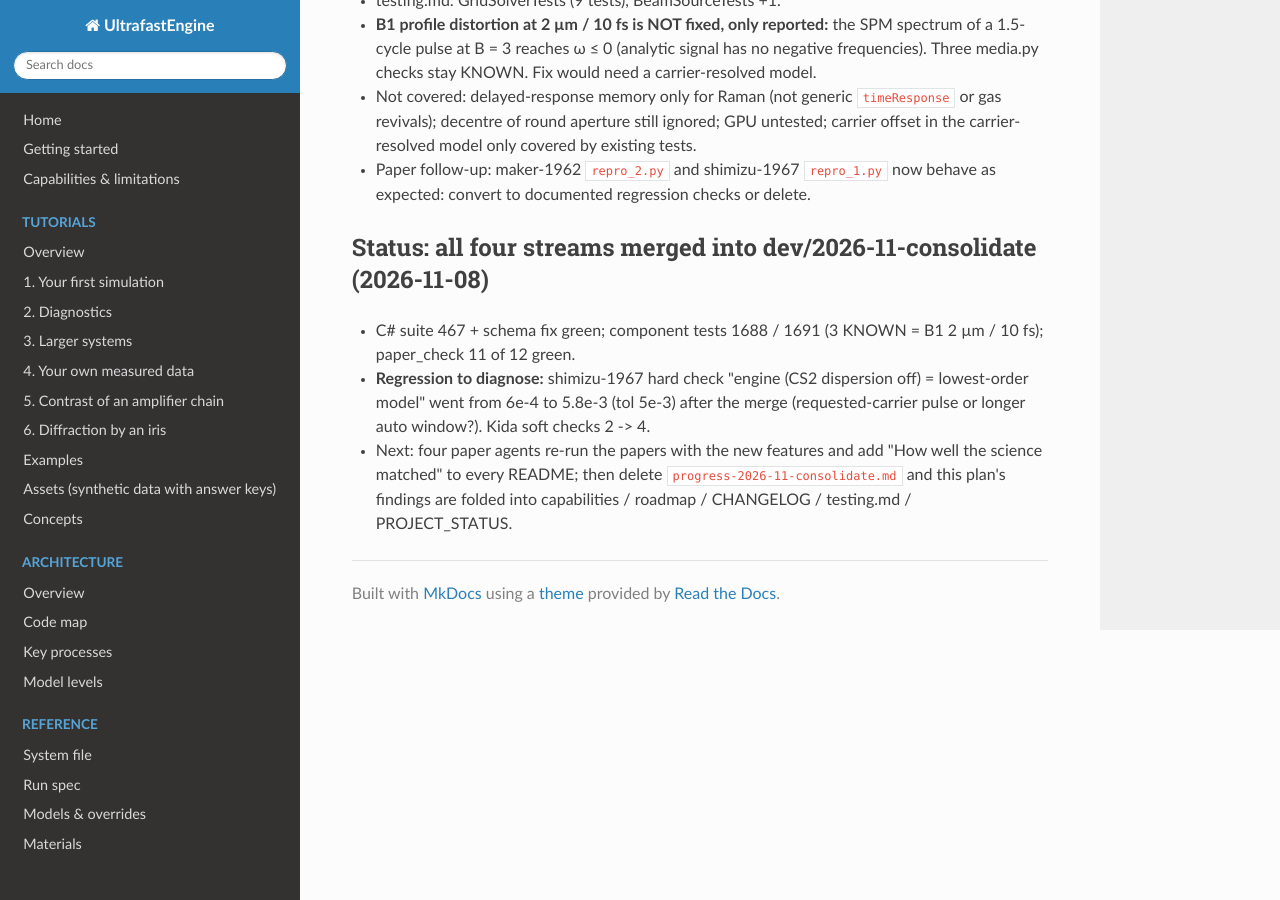
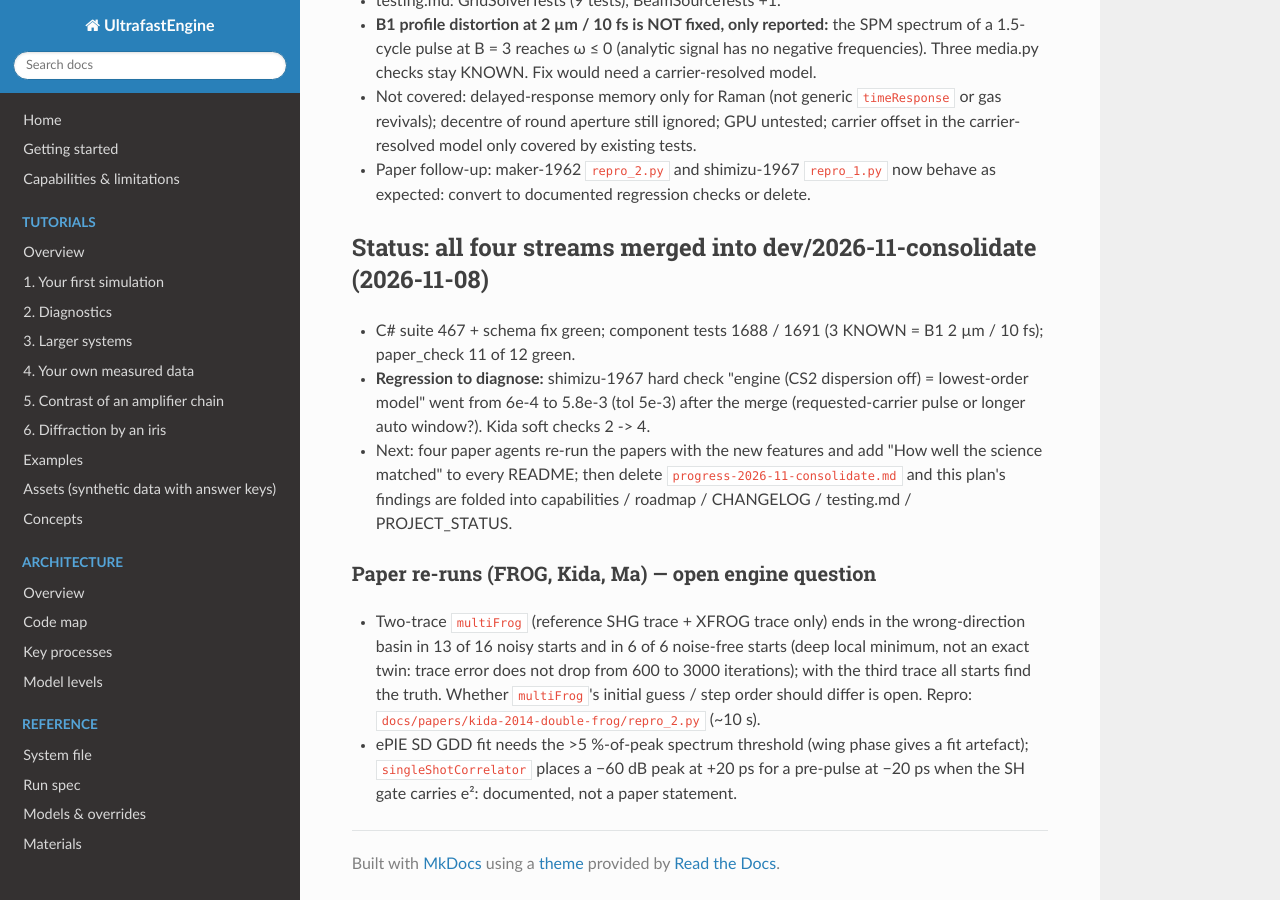
Before and after one commit to JosephCodemard/UltrafastEngine, an MkDocs documentation site: the page built from docs/design/plan-fixes-2026-11.md, in a window 1280 px wide and 900 px high, scrolled down 3152 px. Built offline with MkDocs 1.6.1, drawn with Linux system fonts in a browser that asks for light colours; nearby versions of some CDN libraries.

Commit message:
Plan: multiFrog two-trace stagnation note

```diff
--- a/docs/design/plan-fixes-2026-11.md
+++ b/docs/design/plan-fixes-2026-11.md
@@ -96,3 +96,11 @@ paper README, then delete `progress-2026-11-consolidate.md` and update capabilit
   after the merge (requested-carrier pulse or longer auto window?). Kida soft checks 2 -> 4.
 * Next: four paper agents re-run the papers with the new features and add "How well the science matched" to every README;
   then delete `progress-2026-11-consolidate.md` and this plan's findings are folded into capabilities / roadmap / CHANGELOG / testing.md / PROJECT_STATUS.
+
+### Paper re-runs (FROG, Kida, Ma) — open engine question
+* Two-trace `multiFrog` (reference SHG trace + XFROG trace only) ends in the wrong-direction basin in 13 of 16 noisy starts and in 6 of 6
+  noise-free starts (deep local minimum, not an exact twin: trace error does not drop from 600 to 3000 iterations); with the third trace
+  all starts find the truth. Whether `multiFrog`'s initial guess / step order should differ is open. Repro:
+  `docs/papers/kida-2014-double-frog/repro_2.py` (~10 s).
+* ePIE SD GDD fit needs the >5 %-of-peak spectrum threshold (wing phase gives a fit artefact); `singleShotCorrelator` places a −60 dB peak at
+  +20 ps for a pre-pulse at −20 ps when the SH gate carries e²: documented, not a paper statement.
```
